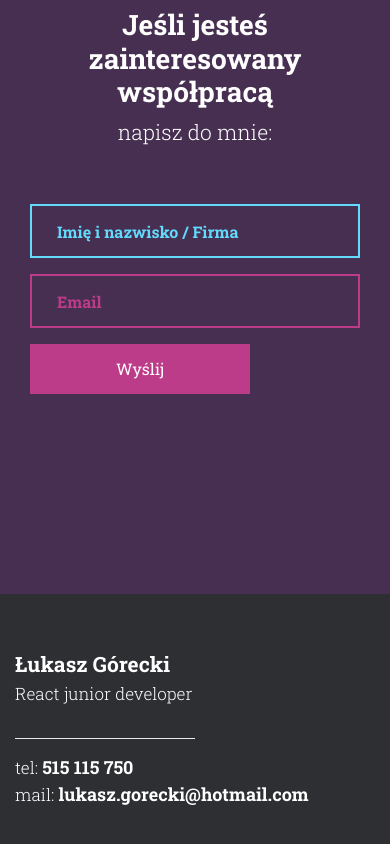
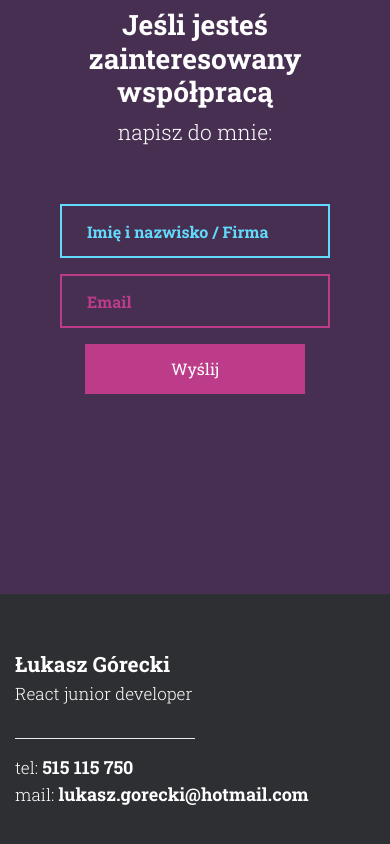
Before and after one commit to sq1fya/my-lp, a React (Create React App) app: page / in a window 390 px wide. Shown: the part 2073-2917 px from the top of the page. Built offline with nearby package versions, Linux system fonts and the light colour scheme.

Commit message:
set bootstrap xs style in contact section

```diff
--- a/src/components/section-contact/section-contact.js
+++ b/src/components/section-contact/section-contact.js
@@ -14,7 +14,7 @@ class SectionContact extends Component {
               <h3>Jeśli jesteś zainteresowany współpracą</h3>
               <p>napisz do mnie:</p>
             </div>
-            <form className="form-box col-lg-5 mx-auto">
+            <form className="form-box col-lg-5 col-10 mx-auto">
               <div className="form-group form-box--name">
                 <input
                   type="text"
@@ -32,10 +32,10 @@ class SectionContact extends Component {
                   placeholder="Email"
                 />
               </div>
-              <div className="d-md-flex justify-content-md-center float-lg-right">
-              <button type="submit" className="btn btn-primary btn-lg float-md-none">
-                Wyślij
-              </button>
+              <div className="d-flex justify-content-center float-lg-right">
+                <button type="submit" className="btn btn-primary btn-lg">
+                  Wyślij
+                </button>
               </div>
             </form>
           </div>
```
